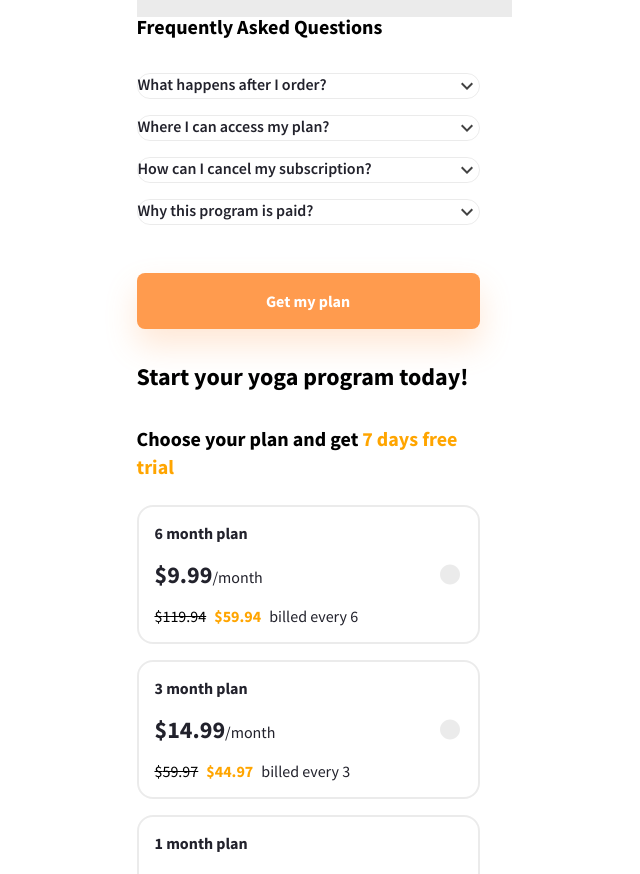
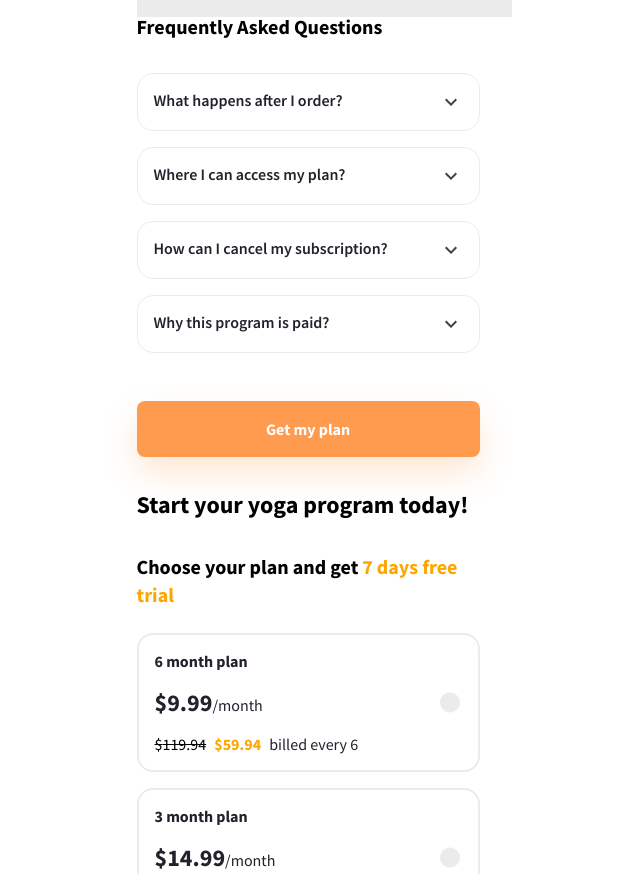
Before and after one commit to LaurynasPOC/YogaPositive, a Gatsby site: page / in a window 1280 px wide. Shown: the part 3682-4556 px from the top of the page, without its empty margins (332-972 px from the left). Built offline with nearby package versions, Linux system fonts and the light colour scheme; Gatsby itself is replaced by a stand-in of ours; a web font is replaced by a local one.

Commit message:
margin corrections

```diff
--- a/src/components/cards/Card.tsx
+++ b/src/components/cards/Card.tsx
@@ -43,9 +43,6 @@ const Card: React.FC<Props> = ({ name, adress, picture, review }) => {
         <TextBase lineHeight="1.5rem" margin="1rem 0 0 0">
           {review}
         </TextBase>
-        {/* <SpanBase lineHeight="1.5rem" margin="1rem 0 0 0">
-          {review}
-        </SpanBase> */}
       </Box>
     </Box>
   );
--- a/src/components/questionsSection/QuestionsPart.tsx
+++ b/src/components/questionsSection/QuestionsPart.tsx
@@ -22,7 +22,7 @@ const QuestionPart: React.FC<Props> = ({ headline, text }) => {
       className="question-part-container"
       onClick={() => setSelected(!selected)}
     >
-      <Box display="flex" justifyContent="space-between">
+      <Box margin="1rem" display="flex" justifyContent="space-between">
         <H5>{headline}</H5>
         {selected ? <img src={Up} alt="" /> : <img src={Down} alt="" />}
       </Box>
```
